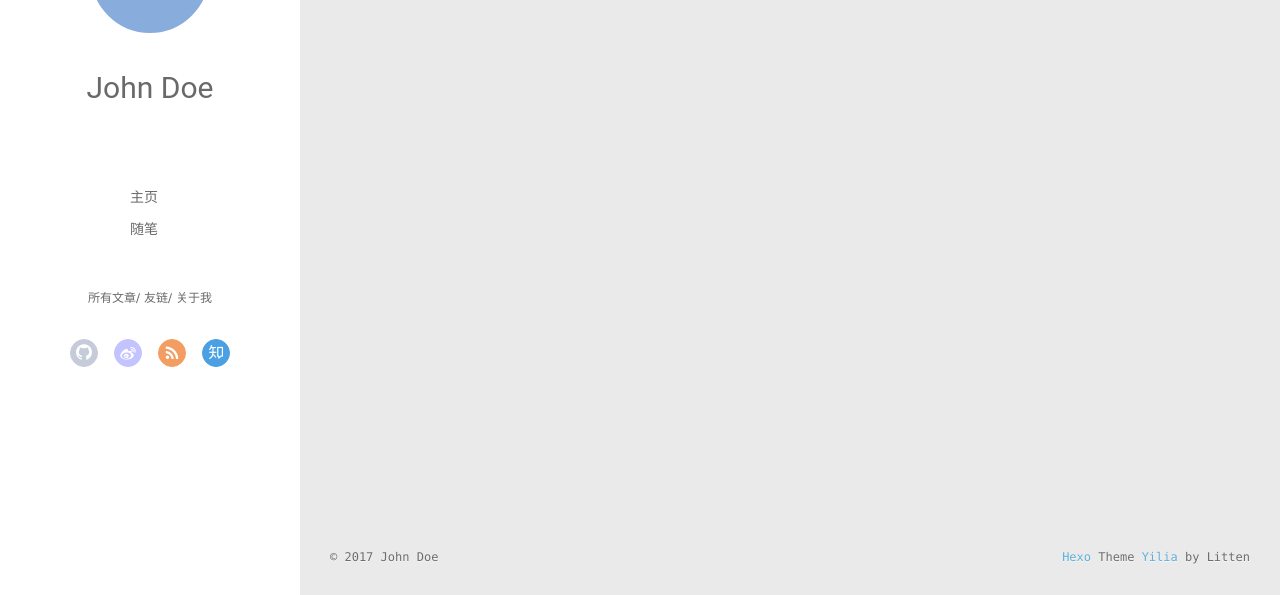
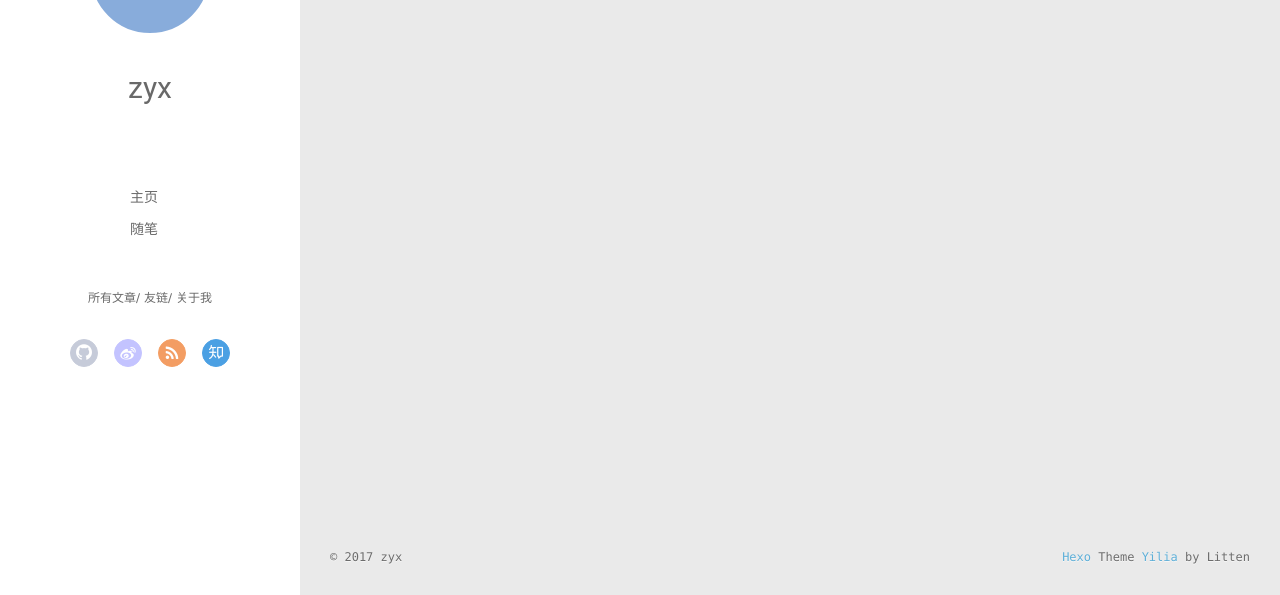
Before and after one commit to zyaxuan/zyaxuan.github.io, a plain HTML site: page archives/index.html in a window 1280 px wide. Shown: the part 202-797 px from the top of the page. Drawn offline with Linux system fonts and the light colour scheme; no server answers.

Commit message:
Site updated: 2017-09-06 15:40:12

```diff
--- a/archives/index.html
+++ b/archives/index.html
@@ -45,7 +45,7 @@
 			<img src="" class="js-avatar">
 		</a>
 		<hgroup>
-		  <h1 class="header-author"><a href="">John Doe</a></h1>
+		  <h1 class="header-author"><a href="">zyx</a></h1>
 		</hgroup>
 
 
@@ -103,7 +103,7 @@
 				<img src="" class="js-avatar">
 			</div>
 			<hgroup>
-			  <h1 class="header-author js-header-author">John Doe</h1>
+			  <h1 class="header-author js-header-author">zyx</h1>
 			</hgroup>
 
 
@@ -201,7 +201,7 @@
   <div class="outer">
     <div id="footer-info">
     	<div class="footer-left">
-    		&copy; 2017 John Doe
+    		&copy; 2017 zyx
     	</div>
       	<div class="footer-right">
       		<a href="http://hexo.io/" target="_blank">Hexo</a>  Theme <a href="https://github.com/litten/hexo-theme-yilia" target="_blank">Yilia</a> by Litten
```
Also changed, not shown: 2017/09/06/hello-world/index.html (+3 -3 lines), archives/2017/09/index.html (+3 -3 lines), archives/2017/index.html (+3 -3 lines), index.html (+3 -3 lines).
